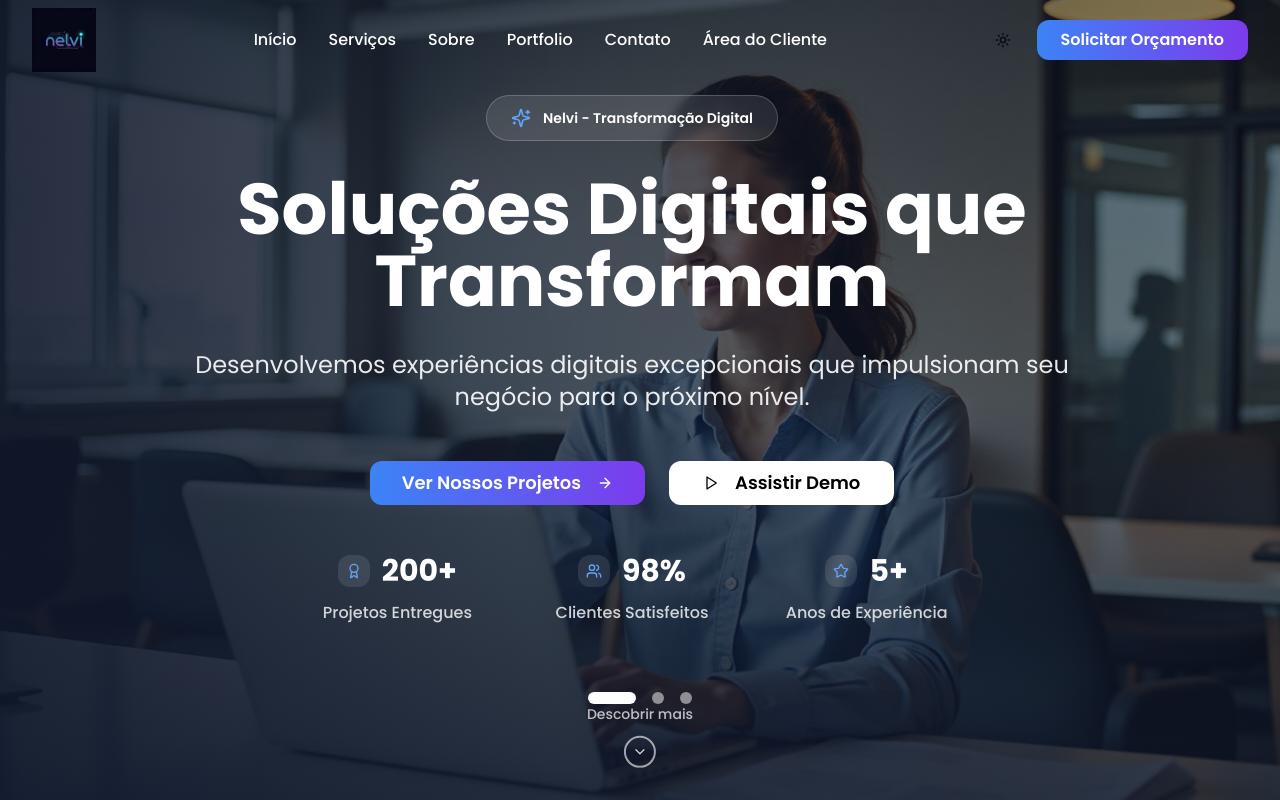
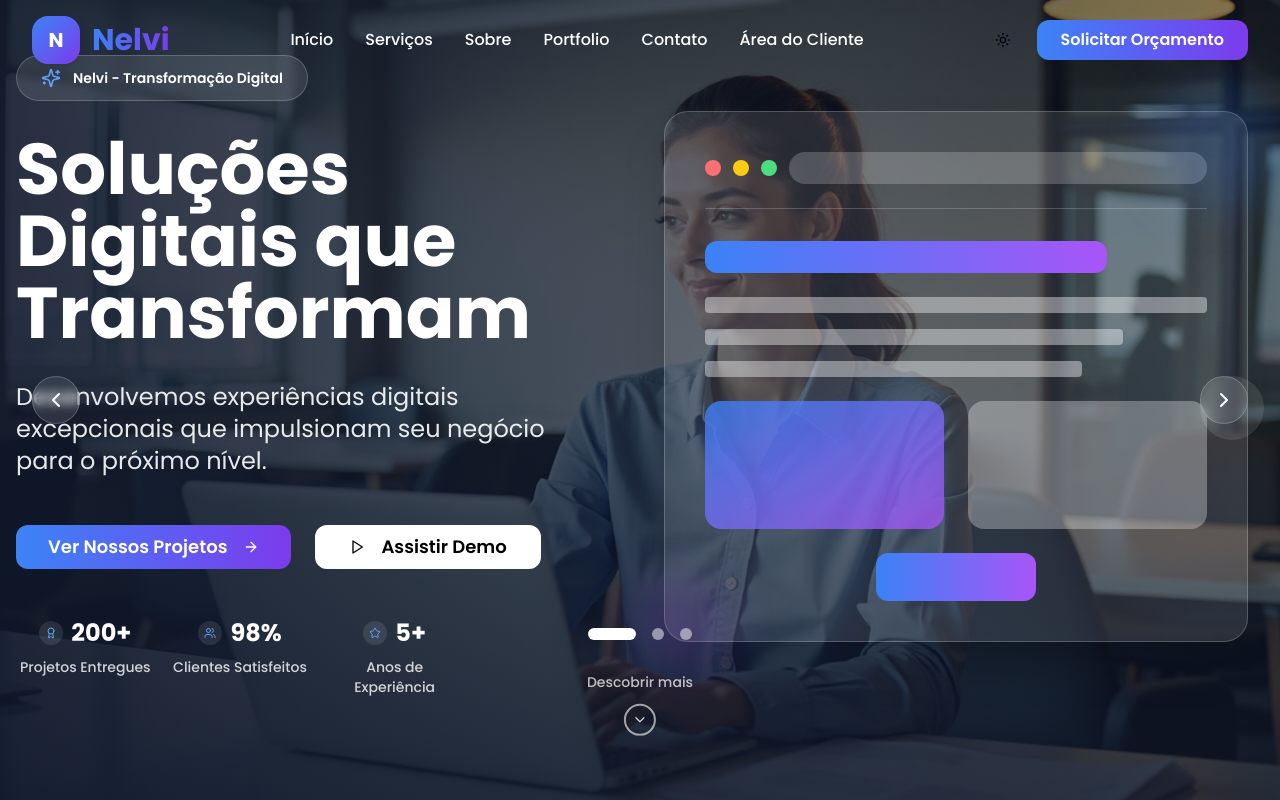
Before and after one commit to httpsemilly/nelvi-web-spark-32, a React (Vite) app: page / in a window 1280 px wide. Shown: the top 800 px of the page. Built offline with nearby package versions, Linux system fonts and the light colour scheme.

Commit message:
Reverted to commit 685f521131f2900ae62269c6d94566b87fc46d4b

```diff
--- a/src/components/Footer.tsx
+++ b/src/components/Footer.tsx
@@ -45,12 +45,11 @@ const Footer = () => {
         <div className="grid md:grid-cols-2 lg:grid-cols-4 gap-12 mb-16">
           {/* Enhanced Brand */}
           <div className="lg:col-span-1">
-            <div className="flex items-center mb-8">
-              <img
-                src="/lovable-uploads/3f58db80-c944-48ef-850a-c469eee02a4a.png"
-                alt="Nelvi Logo"
-                className="h-16 w-auto object-contain"
-              />
+            <div className="flex items-center space-x-3 mb-8">
+              <div className="w-12 h-12 bg-gradient-to-br from-brand-blue to-brand-purple rounded-2xl flex items-center justify-center shadow-lg">
+                <span className="text-white font-bold text-xl">N</span>
+              </div>
+              <span className="text-3xl font-bold">Nelvi</span>
             </div>
 
             <p className="text-primary-foreground/80 mb-8 leading-relaxed text-lg">
--- a/src/components/Header.tsx
+++ b/src/components/Header.tsx
@@ -60,13 +60,14 @@ const Header = () => {
     }`}>
       <div className="container mx-auto px-4 sm:px-6 lg:px-8">
         <div className="flex items-center justify-between h-16 sm:h-20">
-          {/* Logo - Increased size */}
-          <div className="flex items-center">
-            <img
-              src="/lovable-uploads/3f58db80-c944-48ef-850a-c469eee02a4a.png"
-              alt="Nelvi Logo"
-              className="h-14 sm:h-16 lg:h-18 w-auto object-contain"
-            />
+          {/* Logo */}
+          <div className="flex items-center space-x-2 sm:space-x-3">
+            <div className="w-10 h-10 sm:w-12 sm:h-12 bg-gradient-to-br from-brand-blue to-brand-purple rounded-2xl flex items-center justify-center shadow-lg">
+              <span className="text-white font-bold text-lg sm:text-xl">N</span>
+            </div>
+            <span className="text-2xl sm:text-3xl font-bold gradient-text">
+              Nelvi
+            </span>
           </div>
 
           {/* Desktop Menu */}
@@ -112,9 +113,9 @@ const Header = () => {
           </div>
         </div>
 
-        {/* Mobile Menu - Fixed layout */}
+        {/* Mobile Menu */}
         {isMenuOpen && (
-          <div className="lg:hidden bg-background/95 backdrop-blur-md border-b border-border shadow-lg">
+          <div className="lg:hidden absolute top-full left-0 right-0 bg-background/95 backdrop-blur-md border-b border-border shadow-lg">
             <nav className="px-4 sm:px-6 py-4 sm:py-6">
               <div className="flex flex-col space-y-3 sm:space-y-4">
                 {menuItems.map((item) => (
--- a/src/components/Hero.tsx
+++ b/src/components/Hero.tsx
@@ -1,6 +1,6 @@
 
 import React, { useState, useEffect } from 'react';
-import { ArrowRight, ChevronDown, Play, Star, Users, Award, Sparkles } from 'lucide-react';
+import { ArrowRight, ChevronDown, Play, Star, Users, Award, Sparkles, ChevronLeft, ChevronRight } from 'lucide-react';
 import { Button } from '@/components/ui/button';
 import { Carousel, CarouselContent, CarouselItem } from '@/components/ui/carousel';
 import Autoplay from 'embla-carousel-autoplay';
@@ -75,6 +75,14 @@ const Hero = () => {
     }
   };
 
+  const goToPrevious = () => {
+    api?.scrollPrev();
+  };
+
+  const goToNext = () => {
+    api?.scrollNext();
+  };
+
   return (
     <section id="hero" className="relative min-h-screen overflow-hidden bg-background">
       <Carousel
@@ -109,12 +117,12 @@ const Hero = () => {
                 </div>
 
                 {/* Content */}
-                <div className="relative z-10 flex items-center justify-center h-full pt-20 pb-40">
+                <div className="relative z-10 flex items-center justify-center h-full pt-20 pb-32">
                   <div className="container mx-auto px-4 sm:px-6 lg:px-8">
                     <div className="max-w-7xl mx-auto">
-                      <div className="flex items-center justify-center">
-                        {/* Centered Content */}
-                        <div className="text-center max-w-4xl">
+                      <div className="grid lg:grid-cols-2 gap-8 lg:gap-16 items-center">
+                        {/* Left Content */}
+                        <div className="text-center lg:text-left">
                           <div className="inline-flex items-center px-4 sm:px-6 py-2 sm:py-3 bg-white/10 backdrop-blur-sm rounded-full border border-white/20 mb-6 sm:mb-8 fade-in">
                             <Sparkles className="w-4 h-4 sm:w-5 sm:h-5 text-blue-400 mr-2 sm:mr-3" />
                             <span className="text-xs sm:text-sm font-semibold text-white">
@@ -126,11 +134,11 @@ const Hero = () => {
                             {slide.title}
                           </h1>
 
-                          <p className="text-lg sm:text-xl lg:text-2xl text-white/90 mb-8 sm:mb-12 leading-relaxed slide-in-left animate-delay-200">
+                          <p className="text-lg sm:text-xl lg:text-2xl text-white/90 mb-8 sm:mb-12 leading-relaxed max-w-2xl mx-auto lg:mx-0 slide-in-left animate-delay-200">
                             {slide.subtitle}
                           </p>
 
-                          <div className="flex flex-col sm:flex-row gap-4 sm:gap-6 mb-8 sm:mb-12 slide-in-left animate-delay-400 justify-center">
+                          <div className="flex flex-col sm:flex-row gap-4 sm:gap-6 mb-8 sm:mb-12 slide-in-left animate-delay-400 justify-center lg:justify-start">
                             <Button
                               onClick={slide.buttonAction}
                               size="lg"
@@ -150,26 +158,67 @@ const Hero = () => {
                             </Button>
                           </div>
 
-                          {/* Stats - Centered */}
-                          <div className="grid grid-cols-3 gap-4 sm:gap-8 slide-up animate-delay-600 max-w-2xl mx-auto">
+                          {/* Stats - Enhanced Responsiveness */}
+                          <div className="grid grid-cols-3 gap-2 sm:gap-4 slide-up animate-delay-600 max-w-md mx-auto lg:mx-0">
                             {stats.map((stat, idx) => {
                               const IconComponent = stat.icon;
                               return (
                                 <div key={idx} className="text-center group">
-                                  <div className="flex items-center justify-center mb-2 sm:mb-3">
-                                    <div className="w-6 h-6 sm:w-8 sm:h-8 bg-white/10 backdrop-blur-sm rounded-lg flex items-center justify-center mr-2 sm:mr-3 group-hover:bg-white/20 transition-colors duration-300">
-                                      <IconComponent className="h-3 w-3 sm:h-4 sm:w-4 text-blue-400" />
+                                  <div className="flex items-center justify-center mb-1 sm:mb-2">
+                                    <div className="w-4 h-4 sm:w-6 sm:h-6 bg-white/10 backdrop-blur-sm rounded-lg flex items-center justify-center mr-1 sm:mr-2 group-hover:bg-white/20 transition-colors duration-300">
+                                      <IconComponent className="h-2 w-2 sm:h-3 sm:w-3 text-blue-400" />
                                     </div>
-                                    <div className="text-xl sm:text-2xl lg:text-3xl font-bold text-white">
+                                    <div className="text-lg sm:text-xl lg:text-2xl font-bold text-white">
                                       {stat.number}
                                     </div>
                                   </div>
-                                  <div className="text-sm sm:text-base text-white/80 font-medium">
+                                  <div className="text-xs sm:text-sm text-white/80 font-medium">
                                     {stat.label}
                                   </div>
                                 </div>
                               );
                             })}
+                          </div>
+                        </div>
+
+                        {/* Right Content - Enhanced Card with Better Responsiveness */}
+                        <div className="relative slide-in-right animate-delay-400 hidden lg:block">
+                          <div className="relative">
+                            <div className="bg-white/10 backdrop-blur-xl rounded-3xl p-6 lg:p-10 border border-white/20 shadow-2xl">
+                              <div className="space-y-6 lg:space-y-8">
+                                {/* Browser Header */}
+                                <div className="flex items-center space-x-3 pb-4 lg:pb-6 border-b border-white/20">
+                                  <div className="w-3 h-3 lg:w-4 lg:h-4 bg-red-400 rounded-full"></div>
+                                  <div className="w-3 h-3 lg:w-4 lg:h-4 bg-yellow-400 rounded-full"></div>
+                                  <div className="w-3 h-3 lg:w-4 lg:h-4 bg-green-400 rounded-full"></div>
+                                  <div className="flex-1 bg-white/20 rounded-full h-6 lg:h-8 ml-4 lg:ml-6"></div>
+                                </div>
+
+                                {/* Content Preview */}
+                                <div className="space-y-4 lg:space-y-6">
+                                  <div className="h-6 lg:h-8 bg-gradient-to-r from-blue-500 to-purple-500 rounded-lg w-4/5"></div>
+                                  <div className="space-y-3 lg:space-y-4">
+                                    <div className="h-3 lg:h-4 bg-white/40 rounded w-full"></div>
+                                    <div className="h-3 lg:h-4 bg-white/40 rounded w-5/6"></div>
+                                    <div className="h-3 lg:h-4 bg-white/40 rounded w-3/4"></div>
+                                  </div>
+
+                                  <div className="grid grid-cols-2 gap-4 lg:gap-6 mt-8 lg:mt-10">
+                                    <div className="h-24 lg:h-32 bg-gradient-to-br from-blue-500/80 to-purple-500/80 rounded-2xl"></div>
+                                    <div className="h-24 lg:h-32 bg-white/30 rounded-2xl"></div>
+                                  </div>
+
+                                  <div className="flex justify-center mt-8 lg:mt-10">
+                                    <div className="w-32 lg:w-40 h-10 lg:h-12 bg-gradient-to-r from-blue-500 to-purple-500 rounded-xl"></div>
+                                  </div>
+                                </div>
+                              </div>
+                            </div>
+
+                            {/* Enhanced Floating Elements */}
+                            <div className="absolute -top-6 lg:-top-8 -right-6 lg:-right-8 w-24 lg:w-32 h-24 lg:h-32 bg-blue-500/20 rounded-full animate-float blur-xl"></div>
+                            <div className="absolute -bottom-6 lg:-bottom-8 -left-6 lg:-left-8 w-20 lg:w-24 h-20 lg:h-24 bg-purple-500/20 rounded-full animate-float blur-xl" style={{ animationDelay: '1s' }}></div>
+                            <div className="absolute top-1/2 -right-3 lg:-right-4 w-12 lg:w-16 h-12 lg:h-16 bg-white/10 rounded-full animate-float" style={{ animationDelay: '2s' }}></div>
                           </div>
                         </div>
                       </div>
@@ -181,8 +230,25 @@ const Hero = () => {
           ))}
         </CarouselContent>
 
-        {/* Navigation Dots - Better positioned to not overlap content */}
-        <div className="absolute bottom-20 sm:bottom-24 left-1/2 transform -translate-x-1/2 flex space-x-3 sm:space-x-4 z-20">
+        {/* Navigation Arrows - Desktop only, positioned to not overlap content */}
+        <div className="hidden lg:block">
+          <button
+            onClick={goToPrevious}
+            className="absolute left-8 top-1/2 transform -translate-y-1/2 z-20 w-12 h-12 bg-white/10 backdrop-blur-sm rounded-full border border-white/20 flex items-center justify-center text-white hover:bg-white/20 transition-all duration-300 hover:scale-110"
+          >
+            <ChevronLeft className="h-6 w-6" />
+          </button>
+
+          <button
+            onClick={goToNext}
+            className="absolute right-8 top-1/2 transform -translate-y-1/2 z-20 w-12 h-12 bg-white/10 backdrop-blur-sm rounded-full border border-white/20 flex items-center justify-center text-white hover:bg-white/20 transition-all duration-300 hover:scale-110"
+          >
+            <ChevronRight className="h-6 w-6" />
+          </button>
+        </div>
+
+        {/* Enhanced Navigation Dots - Positioned to not overlap content */}
+        <div className="absolute bottom-32 sm:bottom-40 left-1/2 transform -translate-x-1/2 flex space-x-3 sm:space-x-4 z-20">
           {slides.map((_, index) => (
             <button
               key={index}
@@ -197,8 +263,8 @@ const Hero = () => {
         </div>
       </Carousel>
 
-      {/* Scroll Indicator - Better positioned to not overlap content */}
-      <div className="absolute bottom-6 sm:bottom-8 left-1/2 transform -translate-x-1/2 z-20">
+      {/* Enhanced Scroll Indicator - Positioned to not overlap content */}
+      <div className="absolute bottom-12 sm:bottom-16 left-1/2 transform -translate-x-1/2 z-20">
         <button
           onClick={scrollToNext}
           className="text-white/80 hover:text-white transition-colors duration-300 flex flex-col items-center animate-bounce-gentle group"
--- a/src/pages/Cliente.tsx
+++ b/src/pages/Cliente.tsx
@@ -50,14 +50,17 @@ const Cliente = () => {
       </div>
 
       <div className="max-w-md w-full">
-        {/* Logo - Increased size */}
+        {/* Logo */}
         <div className="text-center mb-8 animate-fade-in">
-          <div className="flex items-center justify-center mb-4">
+          <div className="flex items-center justify-center space-x-3 mb-4">
             <img
-              src="/lovable-uploads/3f58db80-c944-48ef-850a-c469eee02a4a.png"
+              src="/lovable-uploads/002fd703-b601-4ba9-8d49-1c3d50f95011.png"
               alt="Nelvi Logo"
-              className="h-20 w-auto object-contain"
+              className="w-12 h-12 object-contain"
             />
+            <span className="text-3xl font-bold bg-nelvi-gradient bg-clip-text text-transparent">
+              Nelvi
+            </span>
           </div>
           <h1 className="text-3xl font-bold text-gray-900 dark:text-white mb-2">Área do Cliente</h1>
           <p className="text-gray-600 dark:text-gray-300">Acompanhe o progresso do seu projeto</p>
```
Also changed, not shown: public/lovable-uploads/3f58db80-c944-48ef-850a-c469eee02a4a.png (deleted).
